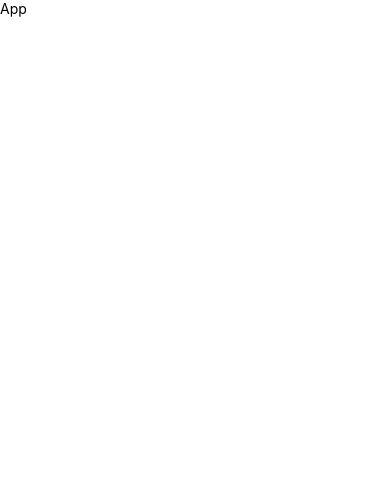
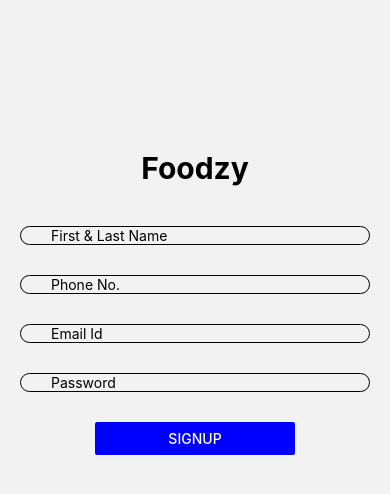
Before and after one commit to ranjana-r-rajeev/Foodzy, a React Native app: screen /Notifications in a window 390 px wide. Shown: the top 494 px of the page. Built offline with nearby package versions, Linux system fonts and the light colour scheme.

Commit message:
new changes in screen components

```diff
--- a/App.jsx
+++ b/App.jsx
@@ -1,11 +1,28 @@
 import { StyleSheet, Text, View } from 'react-native'
 import React from 'react'
+import 'react-native-gesture-handler';
+import { createStackNavigator } from '@react-navigation/stack';
+import { NavigationContainer } from '@react-navigation/native';
+import Login from './src/screens/Login';
+import Signup from './src/screens/Signup';
+
+const Stack = createStackNavigator();
 
 const App = () => {
+
   return (
-    <View>
-      <Text>App</Text>
-    </View>
+    <>
+    <NavigationContainer>
+      <Stack.Navigator>
+
+        <Stack.Screen name="Login" component={Login} options={{ headerShown: false,}} />
+        <Stack.Screen name="Notifications" component={Signup} options={{ headerShown: false,}}/>
+        {/* <Stack.Screen name="Profile" component={Profile} />
+        <Stack.Screen name="Settings" component={Settings} /> */}
+      </Stack.Navigator>
+    </NavigationContainer>
+
+    </>
   )
 }
 
--- a/src/screens/Login.jsx
+++ b/src/screens/Login.jsx
@@ -1,5 +1,6 @@
 import { Button, StyleSheet, Text, TextInput, View } from 'react-native'
 import React, { useState } from 'react'
+import { Divider } from 'react-native-paper';
 
 const Login = ({navigation}) => {
 
@@ -24,6 +25,8 @@ const Login = ({navigation}) => {
         title='Login'
         color={'blue'}/>
       </View>
+      <Divider style={{ marginTop: 180 }}/>
+      <Text>Hello</Text>
     </View>
   )
 }
--- a/src/screens/Signup.jsx
+++ b/src/screens/Signup.jsx
@@ -1,5 +1,6 @@
-import { StyleSheet, Text, TextInput, View, Button } from 'react-native'
+import { StyleSheet, Text, TextInput, View, Button, KeyboardAvoidingView } from 'react-native'
 import React, { useState } from 'react'
+import { ScrollView } from 'react-native-gesture-handler';
 
 const Signup = () => {
 
@@ -10,32 +11,41 @@ const Signup = () => {
 
   return (
     <View>
+      <ScrollView>
+        <KeyboardAvoidingView>
           <Text style={styles.title}>Foodzy</Text>
-      <TextInput style={styles.textbox}
-      placeholder='First & Last Name'
+          <TextInput
+            style={styles.textbox}
+            placeholder="First & Last Name"
             value={username}
-      onChangeText={setusername}/>
-      <TextInput style={styles.textbox}
-      placeholder='Phone No.'
+            onChangeText={setusername}
+          />
+          <TextInput
+            style={styles.textbox}
+            placeholder="Phone No."
             value={phoneno}
-      onChangeText={setphoneno}/>
-      <TextInput style={styles.textbox}
-      placeholder='Email Id'
+            onChangeText={setphoneno}
+          />
+          <TextInput
+            style={styles.textbox}
+            placeholder="Email Id"
             value={email}
-      onChangeText={setemail}/>
-      <TextInput style={styles.textbox}
-      placeholder='Password'
+            onChangeText={setemail}
+          />
+          <TextInput
+            style={styles.textbox}
+            placeholder="Password"
             value={password}
             onChangeText={setpassword}
-      secureTextEntry/>
+            secureTextEntry
+          />
           <View style={styles.button}>
-        <Button
-        title='SignUp'
-        color={'blue'}/>
+            <Button title="SignUp" color={'blue'} />
           </View>
-
+        </KeyboardAvoidingView>
+      </ScrollView>
     </View>
-  )
+  );
 }
 
 export default Signup
@@ -44,7 +54,7 @@ const styles = StyleSheet.create({
     title: {
         fontSize: 30,
         textAlign:'center',
-        paddingTop: 200,
+        paddingTop: 150,
         paddingBottom:30,
         fontWeight:'bold'
       },
```
Also changed, not shown: package.json (+8 -1 lines), 1 other file (tests, documents, lock files or other folders). Lines whose indentation alone changed are shown as unchanged.
